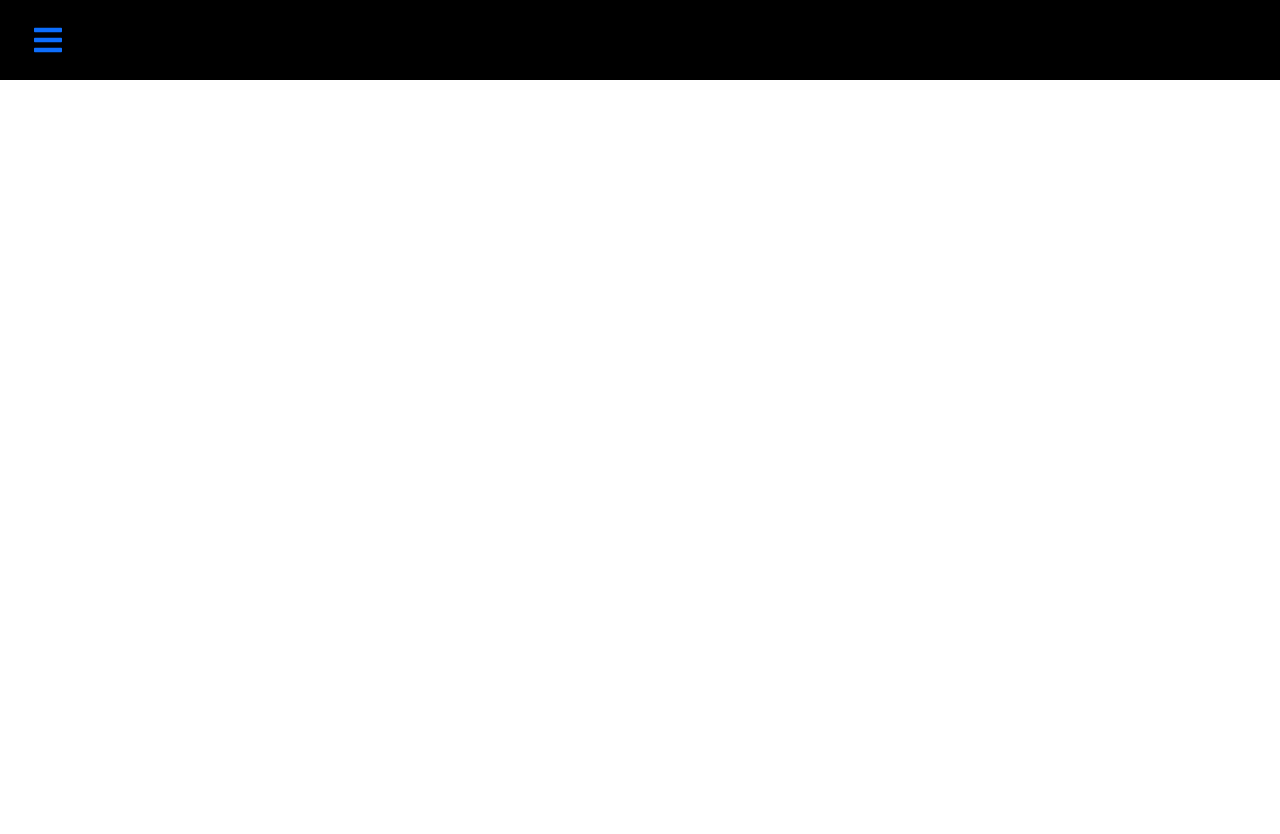
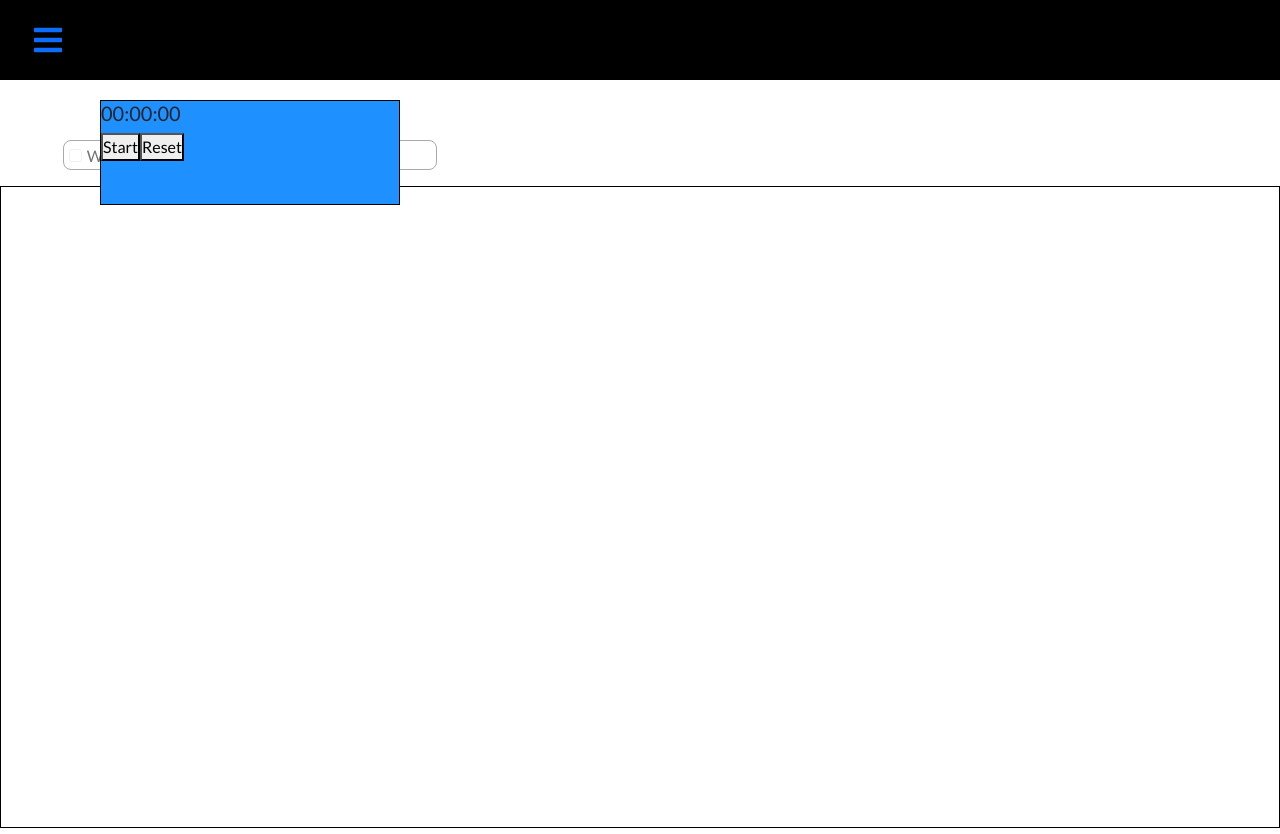
Before and after one commit to LordMangoz/campfire, a React (Vite) app in the folder renderer/: page /Tasks in a window 1280 px wide. Before the commit the page ends 800 px from the top, so only its background shows below. Built offline with nearby package versions, Linux system fonts and the light colour scheme.

Commit message:
to changes

```diff
--- a/renderer/src/App/App.css
+++ b/renderer/src/App/App.css
@@ -1,18 +1,28 @@
-@import url('https://fonts.googleapis.com/css2?family=Lato&display=swap');
+@import url("https://fonts.googleapis.com/css2?family=Lato&display=swap");
 
 * {
   box-sizing: border-box;
   margin: 0;
   padding: 0;
-  font-family: 'Lato', sans-serif;
+  font-family: "Lato", sans-serif;
 }
 
-.home,
-.reports,
-.products {
+.credits,
+.settings,
+.statistics,
+.tasks {
   display: flex;
   height: 90vh;
   align-items: center;
   justify-content: center;
   font-size: 3rem;
 }
+
+.home {
+  display: flex;
+  height: 30vh;
+  align-items: center;
+  justify-content: center;
+  background-color: darkorange;
+  height: 100vh;
+}
--- a/renderer/src/App/App.jsx
+++ b/renderer/src/App/App.jsx
@@ -1,17 +1,20 @@
-import { useState } from 'react'
-import './App.css'
-import DragSquare from '../dragSquare'
-import WhiteboardWidget from '../WhiteboardWidget/WhiteboardWidget'
-import StopwatchWidget from '../StopwatchWidget/StopWatchWidget'
-import ResizableSquare from '../ResizableSquare/ResizableSquare'
-import { WidgetManager } from '../WidgetManager/WidgetManager'
+// import { useState } from 'react'
+import "./App.css";
+import DragSquare from "../dragSquare";
+import WhiteboardWidget from "../WhiteboardWidget/WhiteboardWidget";
+import StopwatchWidget from "../StopwatchWidget/StopWatchWidget";
+import ResizableSquare from "../ResizableSquare/ResizableSquare";
+import { WidgetManager } from "../WidgetManager/WidgetManager";
 
 const App = () => {
   return (
-    <div>
-      <h1>You've Scrolled too far, <br/>rest here</h1>
+    <div className="home">
+      <h1>
+        You've Scrolled too far. <br />
+        Rest Here
+      </h1>
     </div>
-  )
-}
+  );
+};
 
-export default App
+export default App;
--- a/renderer/src/SideBar/SidebarData.jsx
+++ b/renderer/src/SideBar/SidebarData.jsx
@@ -16,6 +16,12 @@ export const SidebarData = [
         cName: 'nav-text'
     },
     {
+        title: 'Tasks',
+        path: '/Tasks',
+        icon: <IoIcons.IoList  />,
+        cName: 'nav-text'
+    },
+    {
         title: 'Settings',
         path: '/Settings',
         icon: <MDIcons.MdPowerSettingsNew  />,
@@ -24,7 +30,7 @@ export const SidebarData = [
     {
         title: 'Credits',
         path: "/Credits",
-        icon: <MDIcons.MdPowerSettingsNew  />,
+        icon: <MDIcons.MdStar  />,
         cName: 'nav-text'
     }
 ]
--- a/renderer/src/main.jsx
+++ b/renderer/src/main.jsx
@@ -9,8 +9,9 @@ import { BrowserRouter as Router, Routes, Route} from 'react-router-dom';
 import Statistics from './pages/Statistics/Statistics.jsx'
 import Settings from './pages/Settings/Settings.jsx'
 import Credits from './pages/Credits/Credits.jsx'
-
-
+import Tasks  from "./pages/Tasks/Tasks/Tasks.jsx"
+import Whiteboard from "./Whiteboard/Whiteboard.jsx"
+import StopwatchWidget from "./StopwatchWidget/StopWatchWidget.jsx"
 createRoot(document.getElementById('root')).render(
   <StrictMode>
 
@@ -20,11 +21,14 @@ createRoot(document.getElementById('root')).render(
       <Routes>
         <Route path='/' element={<App />}/>
         <Route path='/Statistics' element={<Statistics/>}/>
+        <Route path='/Tasks' element={<Tasks/>}/>
         <Route path='/Settings' element={<Settings/>}/>
         <Route path='/Credits' element={<Credits/>}/>
 
       </Routes>
     </Router>
 
+    <StopwatchWidget />
+        <Whiteboard />
   </StrictMode>
 )
--- /dev/null
+++ b/renderer/src/pages/Credits/Credits.css
@@ -0,0 +1,5 @@
+.credits-container {
+    display: grid;
+    grid-template-columns: 1fr, 1fr;
+    background-color: aqua;
+}
--- a/renderer/src/pages/Credits/Credits.jsx
+++ b/renderer/src/pages/Credits/Credits.jsx
@@ -1,6 +1,19 @@
+import './credits.css';
 function Credits() {
   return (
-    <div className="credits"> <h1>Credits</h1></div>
+    <div className="credits">
+    <h1>Credits</h1>
+    <div className="credits-container">
+      <div>
+      <p> Karl Onasa</p>
+      </div>
+      <div>
+        <p> Umanga Bagai</p>
+      </div>
+       <p>we are really cool guys</p>
+    </div>
+
+    </div>
   )
 }
 
--- /dev/null
+++ b/renderer/src/pages/Tasks/ListItems/ListItems.css
@@ -0,0 +1,59 @@
+.ListItems {
+  width: 80%;
+  height: 30px;
+  border: 0.5px solid darkgray;
+  border-radius: 8px;
+  display: flex;
+  flex-direction: row;
+  justify-content: center;
+  align-items: center;
+  gap: 5px;
+  padding-left: 5px;
+  background-color: white;
+  animation: listItemFadeIn 0.5s ease-out;
+}
+
+@keyframes listItemFadeIn {
+  from {
+    opacity: 0;
+    transform: translateY(-4px);
+  }
+  to {
+    opacity: 1;
+    transform: translateY(0);
+  }
+}
+
+.ListItemBody {
+  width: 90%;
+  height: 100%;
+  border: none;
+  background: none;
+}
+
+.ListItemBodys:focus {
+  outline: none;
+}
+
+.ListItems.Checked .ListItemBody {
+  text-decoration: line-through;
+}
+
+.DeleteButton {
+  border: none;
+  background: none;
+  color: lightgray;
+}
+
+.DeleteButton:hover {
+  color: darkgray;
+}
+
+.ListItems:last-child .DeleteButton {
+  visibility: hidden;
+}
+
+.ListItems:has(.ListItemBody:placeholder-shown) .ListItemCheckbox {
+  opacity: 10%;
+  pointer-events: none;
+}
--- /dev/null
+++ b/renderer/src/pages/Tasks/ListItems/ListItems.jsx
@@ -0,0 +1,33 @@
+import "./ListItems.css";
+import { useState } from "react";
+
+export default function ListItems({ uid, handleChange, handleDelete }) {
+  const [checked, setChecked] = useState(false);
+
+  const onCheckboxChanged = (e) => {
+    setChecked(e.target.checked);
+  };
+
+  return (
+    <div className={`ListItems ${checked ? "Checked" : ""}`}>
+      <input
+        className="ListItemCheckbox"
+        type="checkbox"
+        checked={checked}
+        onChange={onCheckboxChanged}
+      ></input>
+      <input
+        className="ListItemBody"
+        type="text"
+        placeholder="What are we doing today?"
+        onChange={(e) => handleChange(uid, e.target.value)}
+      ></input>
+      <button
+        className="DeleteButton material-icons"
+        onClick={() => handleDelete(uid)}
+      >
+        close
+      </button>
+    </div>
+  );
+}
--- /dev/null
+++ b/renderer/src/pages/Tasks/Tasks/Tasks.jsx
@@ -0,0 +1,38 @@
+import "./tasks.css";
+import ListItems from "../ListItems/ListItems.jsx";
+
+import { useState } from "react";
+
+//should repolace this with an acutal uid library, but am lazy rn.
+const getUid = () => Date.now();
+
+export default function Tasks() {
+  //make state, give each item its unique id.
+  const [listItems, setListItems] = useState([getUid()]);
+
+  const handleDelete = (id) => {
+    setListItems((prev) => prev.filter((key) => key !== id));
+  };
+
+  const handleChange = (id) => {
+    if (listItems[listItems.length - 1] == id) {
+      setListItems((prev) => [...prev, getUid()]);
+    }
+  };
+
+  return (
+    <div className="TodoList">
+      <div className="title">Tasks</div>
+      <div className="ListContainer">
+        {listItems.map((key) => (
+          <ListItems
+            key={key}
+            uid={key}
+            handleChange={handleChange}
+            handleDelete={handleDelete}
+          ></ListItems>
+        ))}
+      </div>
+    </div>
+  );
+}
--- /dev/null
+++ b/renderer/src/pages/Tasks/Tasks/tasks.css
@@ -0,0 +1,27 @@
+.TodoList {
+  width: 95%;
+  max-width: 500px;
+  height: 80%;
+
+  display: flex;
+  flex-direction: column;
+  align-items: center;
+
+  padding: 16px;
+}
+
+.Title {
+  font-size: 2.5em;
+  font-weight: 500;
+  color: #696c7b;
+}
+
+.ListContainer {
+  width: 100%;
+  height: 100%;
+  display: flex;
+  flex-direction: column;
+  align-items: center;
+  gap: 6px;
+  margin-top: 20px;
+}
```
